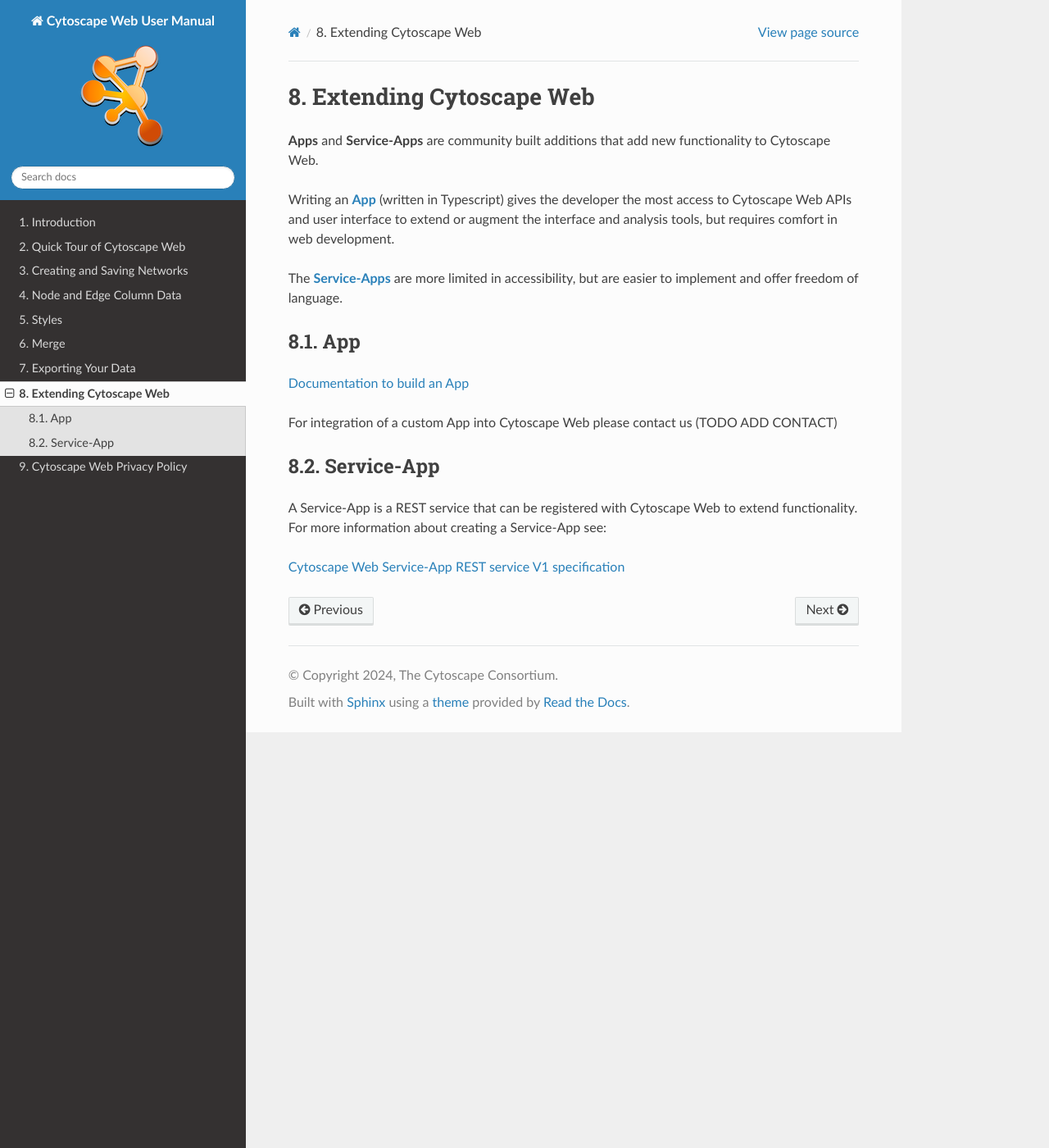
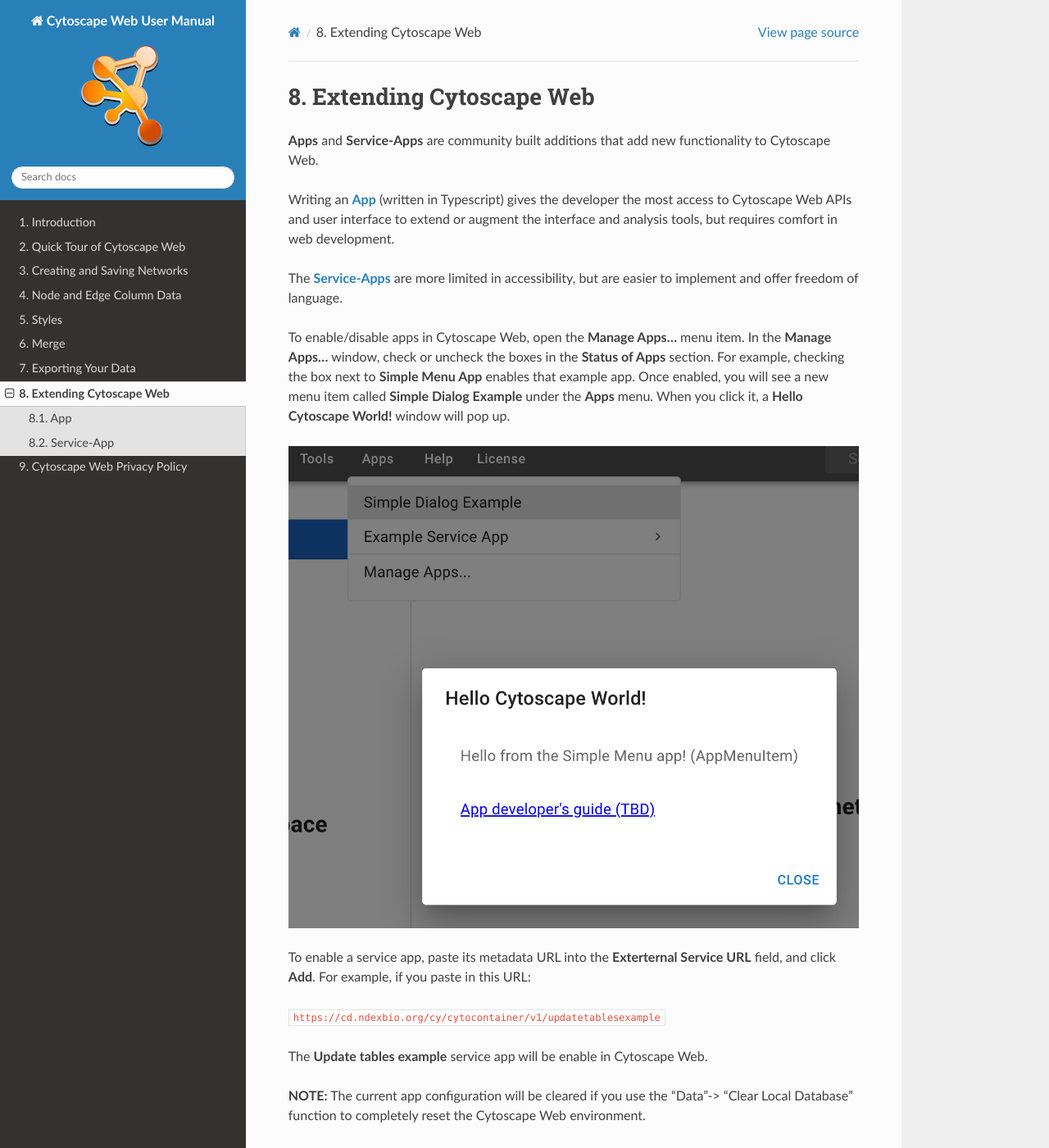
Before and after one commit to cytoscape/web-cytoscape-manual, a Sphinx documentation site: the page built from docs/Extending.md, in a window 1280 px wide and 1400 px high. Shown: the whole window at 82% size. Built offline with Sphinx 7.4.7 and the Read the Docs theme 3.1.0, drawn with Linux system fonts in a browser that asks for light colours; some of the changed text lies outside the part shown.

Commit message:
Adding description of the Apps menu.

```diff
--- a/docs/Extending.md
+++ b/docs/Extending.md
@@ -14,12 +14,32 @@
 The **[Service-Apps](Advanced#service_app)** are more limited in accessibility, but are easier
  to implement and offer freedom of language.
 
+To enable/disable apps in Cytoscape Web, open the **Manage Apps...** menu item. In the
+**Manage Apps...** window, check or uncheck the boxes in the **Status of Apps** section. For example,
+checking the box next to **Simple Menu App** enables that example app. Once enabled, you will see a
+new menu item called **Simple Dialog Example** under the **Apps** menu. When you click it, a **Hello Cytoscape World!**
+window will pop up.
+
+![](_static/images/Extending/Simple_menu_app_popup.png)
+
+To enable a service app, paste its metadata URL into the **Exterternal Service URL** field, and click **Add**. For example,
+if you paste in this URL:
+
+``
+https://cd.ndexbio.org/cy/cytocontainer/v1/updatetablesexample
+``
+
+The **Update tables example** service app will be enable in Cytoscape Web.
+
+**NOTE:** The current app configuration will be cleared if you use the "Data"-> "Clear Local Database" function
+to completely reset the Cytoscape Web environment.
+
 <a id="app"> </a>
 ## App
 
 [Documentation to build an App](https://github.com/cytoscape/cytoscape-web-app-examples/tree/pre-release-cleanup)
 
-For integration of a custom App into Cytoscape Web please contact us (TODO ADD CONTACT)
+For integration of a custom App into Cytoscape Web please [**contact us**](https://cytoscape.atlassian.net/servicedesk/customer/portal/1/group/1/create/7).
 
 
 <a id="service_app"> </a>
```
Also changed, not shown: docs/_static/images/Extending/Simple_menu_app_popup.png (added).
